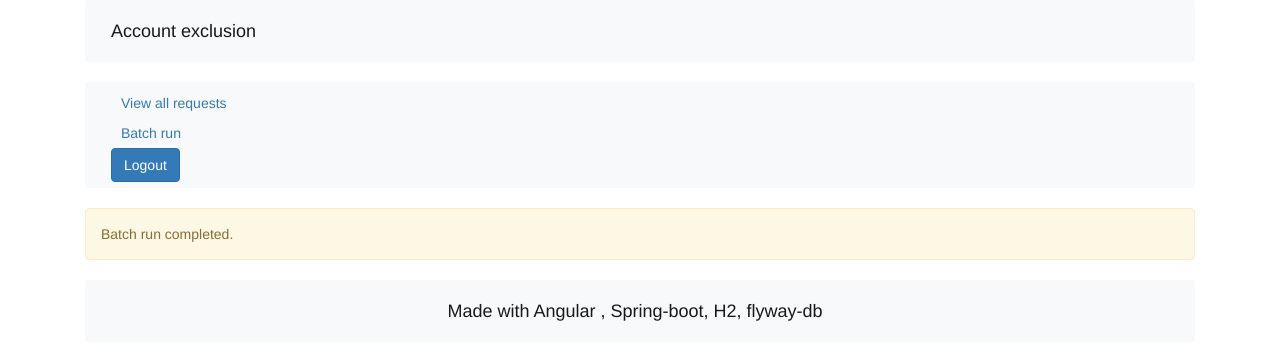
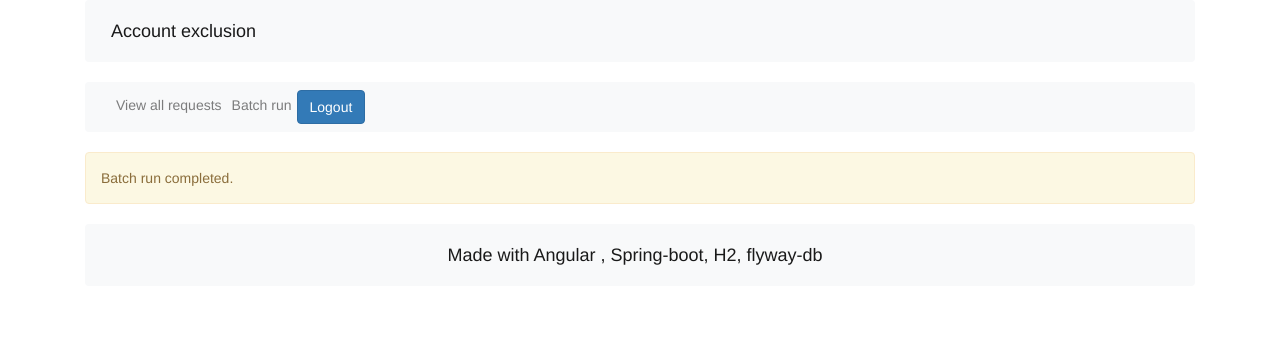
Before and after one commit to debmalya/account_exclusion, an Angular app: page /batchrun in a window 1280 px wide. Shown: the top 360 px of the page. Built offline with nearby package versions, Linux system fonts and the light colour scheme; no server answers.

Commit message:
Admin menu

```diff
--- a/src/app/menu/admin/admin.component.html
+++ b/src/app/menu/admin/admin.component.html
@@ -1,5 +1,6 @@
 <nav class="navbar navbar-expand-lg navbar-light bg-light">
     <div class="collapse navbar-collapse" id="navbarSupportedContent">
+        <div class="navbar-nav">
             <a class="nav-item nav-link" routerLink="/requests" routerLinkActive="active-link">View all requests</a>
             <a class="nav-item nav-link" routerLink="/batchrun" routerLinkActive="active-link">Batch run</a>
             <!--
@@ -14,4 +15,5 @@
                 <button type="submit" class="btn btn-primary">Logout</button>
             </form>
         </div>
+    </div>
 </nav>
```
Lines whose indentation alone changed are shown as unchanged.
